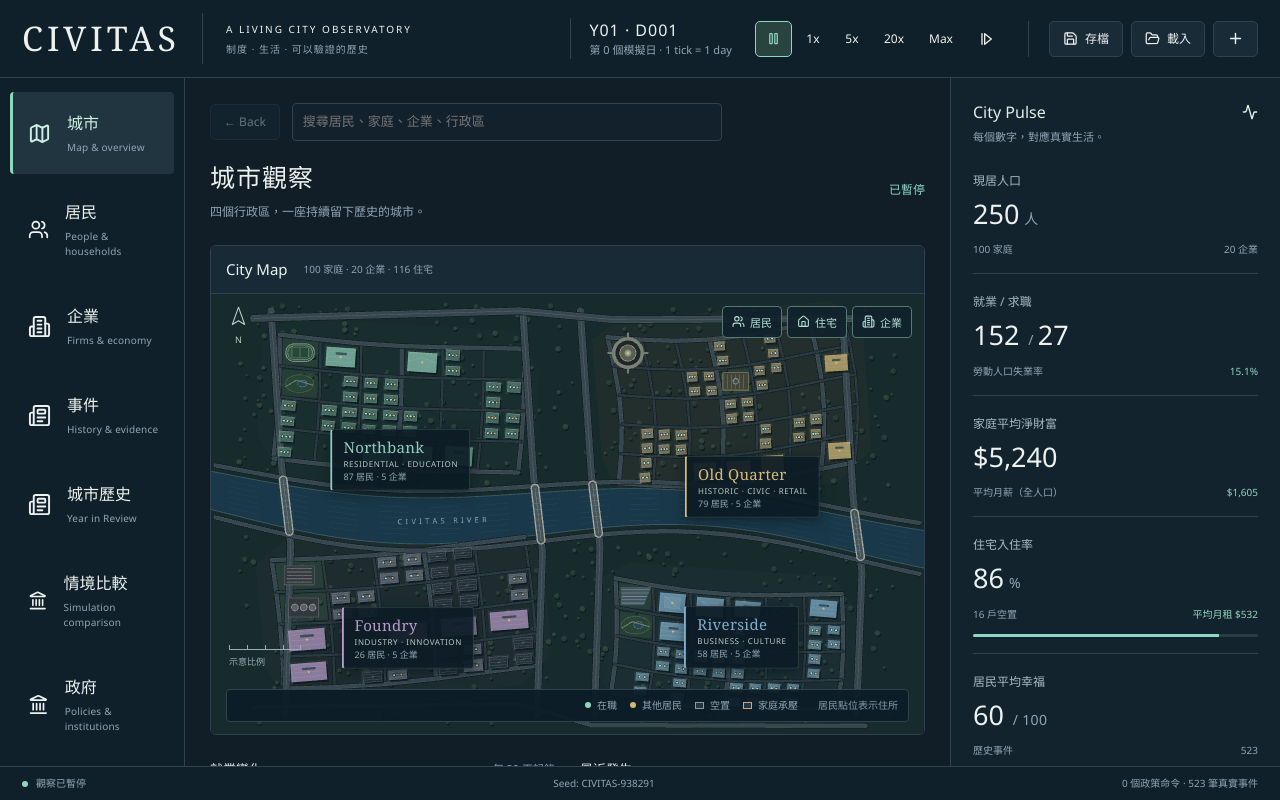
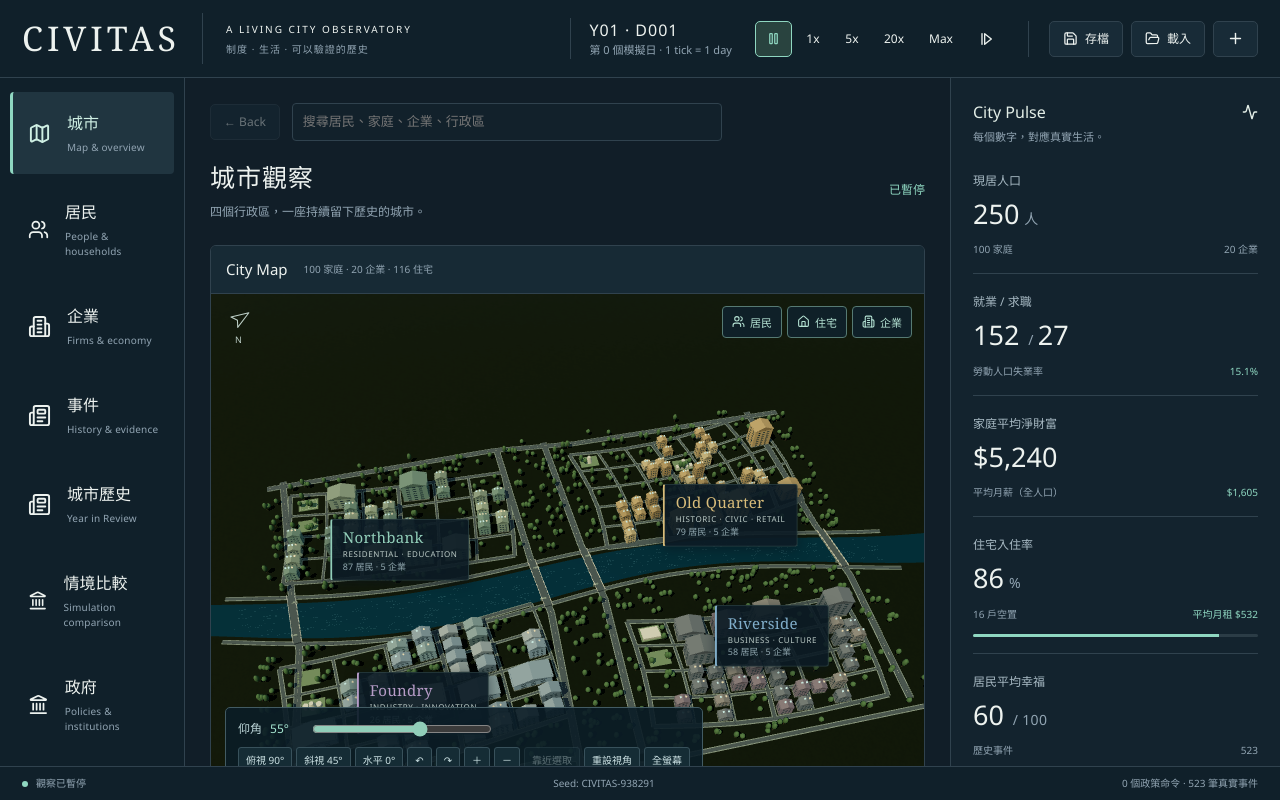
Before and after one commit to oliverchenOVO/project-civitas, a React (Vite) app: page / in a window 1280 px wide. Built offline with nearby package versions, Linux system fonts and the light colour scheme.

Commit message:
feat(desktop): add 0–90 degree city camera and restore navigation view

```diff
--- a/apps/desktop/src/App.tsx
+++ b/apps/desktop/src/App.tsx
@@ -210,6 +210,7 @@ function NewCityDialog({ close }: { close: () => void }) {
               stack: [],
               overlay: undefined,
               historyFilters: undefined,
+              mapCamera: undefined,
             });
             close();
           } catch (e) {
@@ -336,6 +337,7 @@ function Observatory() {
             stack: [],
             overlay: undefined,
             historyFilters: undefined,
+            mapCamera: undefined,
           });
           notify('城市已載入，可從相同狀態繼續。');
         }
@@ -513,6 +515,7 @@ function Observatory() {
                 stack: [],
                 overlay: undefined,
                 historyFilters: undefined,
+                mapCamera: undefined,
               });
               notify('城市已載入。');
             });
--- a/apps/desktop/src/components/CityMap.tsx
+++ b/apps/desktop/src/components/CityMap.tsx
@@ -1,9 +1,9 @@
 import { useEffect, useRef, useState, type CSSProperties } from 'react';
 import { Users, House, Building2, Navigation } from 'lucide-react';
-import { Application } from 'pixi.js';
+import { CityScene3D, type CameraView, type LabelPosition } from '../scene/renderer3d';
 import type { CityState } from '../../../../packages/domain/src/index';
 import { usePresentation } from '../store';
-import { CityScene, type MapLayers, type View } from '../scene/renderer';
+import type { MapLayers } from '../scene/renderer';
 import type { SceneData } from '../scene/data';
 import type { MapSelection } from '../scene/data';
 const mapSelection = (selected?: { kind: string; id: string }): MapSelection | undefined =>
@@ -19,84 +19,74 @@ const controls = [
 ] as const;
 export function CityMap({ state, revision }: { state: CityState; revision: number }) {
   const host = useRef<HTMLDivElement>(null);
-  const appRef = useRef<Application | null>(null);
-  const sceneRef = useRef<CityScene | null>(null);
+  const sceneRef = useRef<CityScene3D | null>(null);
   const selected = usePresentation((s) => s.selected);
   const overlay = usePresentation((s) => s.overlay);
   const select = usePresentation((s) => s.select);
   const [layers, setLayers] = useState(INITIAL_LAYERS);
-  const current = useRef({ state, layers, selected });
-  current.current = { state, layers, selected };
+  const current = useRef({ state, layers, selected, overlay });
+  current.current = { state, layers, selected, overlay };
   const [error, setError] = useState('');
   const [ready, setReady] = useState(false);
-  const [view, setView] = useState<View>({ scale: 1, x: 0, y: 0, width: 1000, height: 650 });
+  const [view, setView] = useState<CameraView>({ elevation: 55, azimuth: -12, distance: 1050 });
+  const [labelPositions, setLabelPositions] = useState<LabelPosition[]>([]);
   const [data, setData] = useState<SceneData>();
   const [hover, setHover] = useState('');
+  const [fullscreen, setFullscreen] = useState(false);
   useEffect(() => {
-    let disposed = false;
-    let observer: ResizeObserver | undefined;
-    const app = new Application();
-    void app
-      .init({
-        background: '#101e28',
-        antialias: true,
-        resolution: Math.min(window.devicePixelRatio, 2),
-        autoDensity: true,
-        resizeTo: host.current!,
-        preference: 'webgl',
-        autoStart: false,
-      })
-      .then(() => {
-        if (disposed) {
-          app.destroy(true, { children: true });
-          return;
-        }
-        appRef.current = app;
-        app.canvas.setAttribute('aria-label', '互動城市場景：點選居民、企業、家庭或行政區');
-        host.current?.prepend(app.canvas);
-        const scene = new CityScene(app, select, setHover);
-        sceneRef.current = scene;
-        const { state, layers, selected } = current.current;
-        scene.update(state, layers, mapSelection(selected));
-        scene.setAffected(overlay);
-        const resize = () => {
-          app.resize();
-          setView(scene.resize());
-          app.render();
-        };
-        resize();
-        observer = new ResizeObserver(resize);
-        if (host.current) observer.observe(host.current);
-        setData(scene.data);
-        setReady(true);
-      })
-      .catch((e) => {
-        if (!disposed) setError(`城市圖形載入失敗：${String(e)}`);
+    const changed = () => setFullscreen(document.fullscreenElement === host.current);
+    const key = (event: KeyboardEvent) => {
+      if (event.key === 'Escape' && document.fullscreenElement === host.current) {
+        event.preventDefault();
+        void document.exitFullscreen();
+      }
+    };
+    document.addEventListener('fullscreenchange', changed);
+    document.addEventListener('keydown', key);
+    return () => {
+      document.removeEventListener('fullscreenchange', changed);
+      document.removeEventListener('keydown', key);
+    };
+  }, []);
+  useEffect(() => {
+    let scene: CityScene3D | undefined;
+    try {
+      scene = new CityScene3D(host.current!, select, setHover, (view, labels) => {
+        setView(view);
+        setLabelPositions(labels);
+        if (scene)
+          usePresentation.setState({
+            mapCamera: {
+              ...view,
+              target: scene.controls.target.toArray() as [number, number, number],
+            },
+          });
       });
+      sceneRef.current = scene;
+      const savedCamera = usePresentation.getState().mapCamera;
+      const { state, layers, selected, overlay } = current.current;
+      scene.update(state, layers, mapSelection(selected), overlay);
+      if (savedCamera) scene.restore(savedCamera);
+      else scene.setElevation(55, true);
+      setData(scene.data);
+      setReady(true);
+    } catch (e) {
+      setError(`城市 3D 載入失敗：${String(e)}`);
+    }
     return () => {
-      disposed = true;
-      observer?.disconnect();
+      scene?.dispose();
       sceneRef.current = null;
-      if (appRef.current === app) {
-        appRef.current = null;
-        app.destroy(true, { children: true });
-      }
     };
   }, [select]);
   useEffect(() => {
-    const scene = sceneRef.current,
-      app = appRef.current;
-    if (!scene || !app || !ready) return;
-    scene.update(state, layers, mapSelection(selected));
-    const overlayStart = performance.now();
-    scene.setAffected(overlay);
-    const overlayMs = performance.now() - overlayStart;
+    const scene = sceneRef.current;
+    if (!scene || !ready) return;
+    scene.update(state, layers, mapSelection(selected), overlay);
     setData(scene.data);
     if (host.current) {
-      host.current.dataset.renderMs = (scene.renderMs + overlayMs).toFixed(3);
-      host.current.dataset.overlayMs = overlayMs.toFixed(3);
+      host.current.dataset.renderMs = (scene.renderMs + scene.overlayMs).toFixed(3);
+      host.current.dataset.overlayMs = scene.overlayMs.toFixed(3);
     }
-    app.render();
   }, [state, revision, layers, selected, ready, overlay]);
   const layouts = sceneRef.current?.layout.districts ?? [];
   return (
@@ -113,6 +103,8 @@ export function CityMap({ state, revision }: { state: CityState; revision: numbe
         overlay?.refs.filter((r) => overlay.mode === 'all' || overlay.mode === r.kind).length ?? 0
       }
       data-view={JSON.stringify(view)}
+      data-elevation={view.elevation.toFixed(2)}
+      data-renderer="three-webgl"
     >
       {error && <div className="empty">{error}</div>}
       {overlay && (
@@ -138,7 +130,11 @@ export function CityMap({ state, revision }: { state: CityState; revision: numbe
         </div>
       )}
       <div className="map-compass" aria-label="地圖北向">
-        <Navigation size={21} strokeWidth={1.2} />
+        <Navigation
+          size={21}
+          strokeWidth={1.2}
+          style={{ transform: `rotate(${-view.azimuth}deg)` }}
+        />
         <span>N</span>
       </div>
       <div className="map-layers" role="group" aria-label="地圖圖層">
@@ -157,6 +153,7 @@ export function CityMap({ state, revision }: { state: CityState; revision: numbe
       <div className="map-district-labels">
         {layouts.map((district) => {
           const count = data?.districts.get(district.id);
+          const position = labelPositions.find((p) => p.id === district.id);
           return (
             <button
               key={district.id}
@@ -166,8 +163,9 @@ export function CityMap({ state, revision }: { state: CityState; revision: numbe
               title={`${district.name} · 區域風格標記；地標為視覺示意`}
               style={
                 {
-                  left: view.x + district.label.x * view.scale,
-                  top: view.y + district.label.y * view.scale,
+                  left: position?.x ?? 0,
+                  top: position?.y ?? 0,
+                  display: position?.visible ? undefined : 'none',
                   '--district-color': district.color,
                 } as CSSProperties
               }
@@ -181,6 +179,50 @@ export function CityMap({ state, revision }: { state: CityState; revision: numbe
             </button>
           );
         })}
+      </div>
+      <div className="map-camera" role="group" aria-label="城市視角控制">
+        <label>
+          仰角 <output>{Math.round(view.elevation)}°</output>
+          <input
+            aria-label="城市觀看仰角"
+            type="range"
+            min="0"
+            max="90"
+            step="1"
+            value={Math.round(view.elevation)}
+            onChange={(e) => sceneRef.current?.setElevation(Number(e.target.value))}
+          />
+        </label>
+        <div>
+          <button onClick={() => sceneRef.current?.setElevation(90)}>俯視 90°</button>
+          <button onClick={() => sceneRef.current?.setElevation(45)}>斜視 45°</button>
+          <button onClick={() => sceneRef.current?.setElevation(0)}>水平 0°</button>
+          <button aria-label="向左旋轉城市" onClick={() => sceneRef.current?.rotate(-30)}>
+            ↶
+          </button>
+          <button aria-label="向右旋轉城市" onClick={() => sceneRef.current?.rotate(30)}>
+            ↷
+          </button>
+          <button aria-label="放大城市" onClick={() => sceneRef.current?.zoom(0.8)}>
+            ＋
+          </button>
+          <button aria-label="縮小城市" onClick={() => sceneRef.current?.zoom(1.25)}>
+            －
+          </button>
+          <button onClick={() => sceneRef.current?.focus()} disabled={!mapSelection(selected)}>
+            靠近選取
+          </button>
+          <button onClick={() => sceneRef.current?.setElevation(55, true)}>重設視角</button>
+          <button
+            onClick={() => {
+              if (document.fullscreenElement) void document.exitFullscreen();
+              else void host.current?.requestFullscreen();
+            }}
+          >
+            {fullscreen ? '退出全螢幕' : '全螢幕'}
+          </button>
+        </div>
+        <small>拖曳旋轉 · 右鍵 / 雙指平移 · 滾輪 / 捏合縮放</small>
       </div>
       <div className="map-scale" aria-label="示意比例，無實際距離單位">
         <i />
--- a/apps/desktop/src/store.ts
+++ b/apps/desktop/src/store.ts
@@ -20,8 +20,15 @@ export interface HistoryFilters {
   entityType: string;
   limit: number;
 }
+export interface MapCamera {
+  elevation: number;
+  azimuth: number;
+  distance: number;
+  target: [number, number, number];
+}
 interface Context {
   page: Page;
+  mapCamera?: MapCamera;
   selected?: Selection;
   overlay?: AffectedOverlay;
   historyFilters?: HistoryFilters;
@@ -30,6 +37,7 @@ interface Context {
 function context(s: Presentation): Context {
   return {
     page: s.page,
+    mapCamera: s.mapCamera,
     selected: s.selected,
     overlay: s.overlay,
     historyFilters: s.historyFilters,
@@ -49,6 +57,7 @@ function context(s: Presentation): Context {
 interface Presentation {
   citizenFilter: string;
   page: Page;
+  mapCamera?: MapCamera;
   selected?: Selection;
   overlay?: AffectedOverlay;
   historyFilters?: HistoryFilters;
--- a/apps/desktop/src/styles.css
+++ b/apps/desktop/src/styles.css
@@ -1550,3 +1550,86 @@ tbody tr:hover {
     grid-template-columns: 1fr;
   }
 }
+.map-host[data-renderer='three-webgl'] {
+  min-height: 560px;
+}
+.map-host[data-renderer='three-webgl'] canvas {
+  touch-action: none;
+}
+.map-camera {
+  position: absolute;
+  left: 14px;
+  bottom: 49px;
+  max-width: calc(100% - 28px);
+  padding: 10px 12px;
+  background: #0c1d27e8;
+  border: 1px solid #425b63;
+  border-radius: 5px;
+  color: #bbd4d6;
+}
+.map-camera label {
+  display: flex;
+  align-items: center;
+  gap: 8px;
+  font-size: 12px;
+}
+.map-camera output {
+  color: #a6e6d1;
+  min-width: 32px;
+}
+.map-camera input {
+  width: 180px;
+  accent-color: #91ceb9;
+}
+.map-camera > div {
+  display: flex;
+  flex-wrap: wrap;
+  gap: 4px;
+  margin-top: 7px;
+}
+.map-camera button {
+  padding: 5px 7px;
+  font-size: 10px;
+  background: #152c35;
+  border: 1px solid #38515b;
+  color: #cee3e5;
+  border-radius: 3px;
+}
+.map-camera small {
+  display: block;
+  font-size: 9px;
+  margin-top: 6px;
+  color: #8ea9b1;
+}
+.map-host[data-renderer='three-webgl'] .map-scale {
+  display: none;
+}
+.map-host[data-renderer='three-webgl'] .map-hover {
+  bottom: 178px;
+  left: 20px;
+}
+.map-host:fullscreen {
+  width: 100vw;
+  height: 100vh;
+  min-height: 100vh;
+  max-height: none;
+  aspect-ratio: auto;
+}
+@media (max-width: 700px) {
+  .map-host[data-renderer='three-webgl'] {
+    min-height: 460px;
+  }
+  .map-camera {
+    left: 8px;
+    right: 8px;
+    bottom: 39px;
+    padding: 7px;
+  }
+  .map-camera input {
+    flex: 1;
+    min-width: 80px;
+  }
+  .map-camera small {
+    font-size: 8px;
+  }
+}
```
